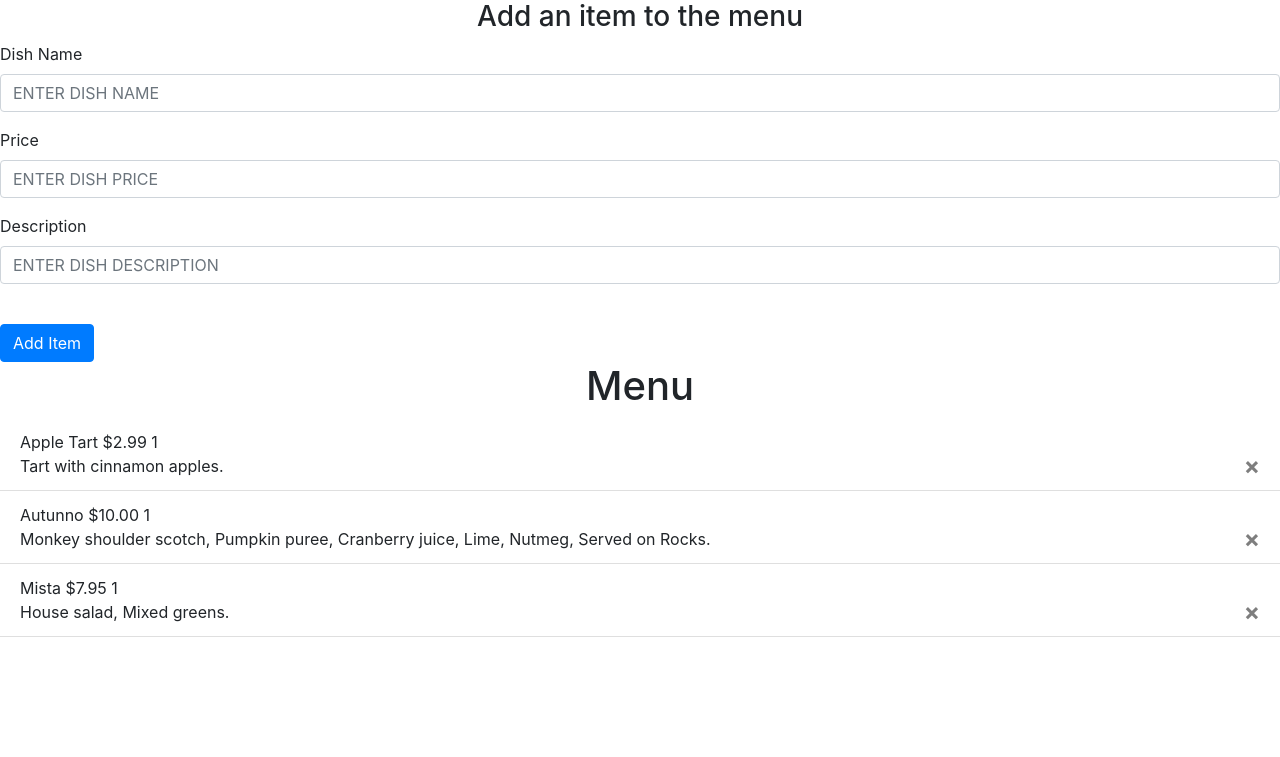
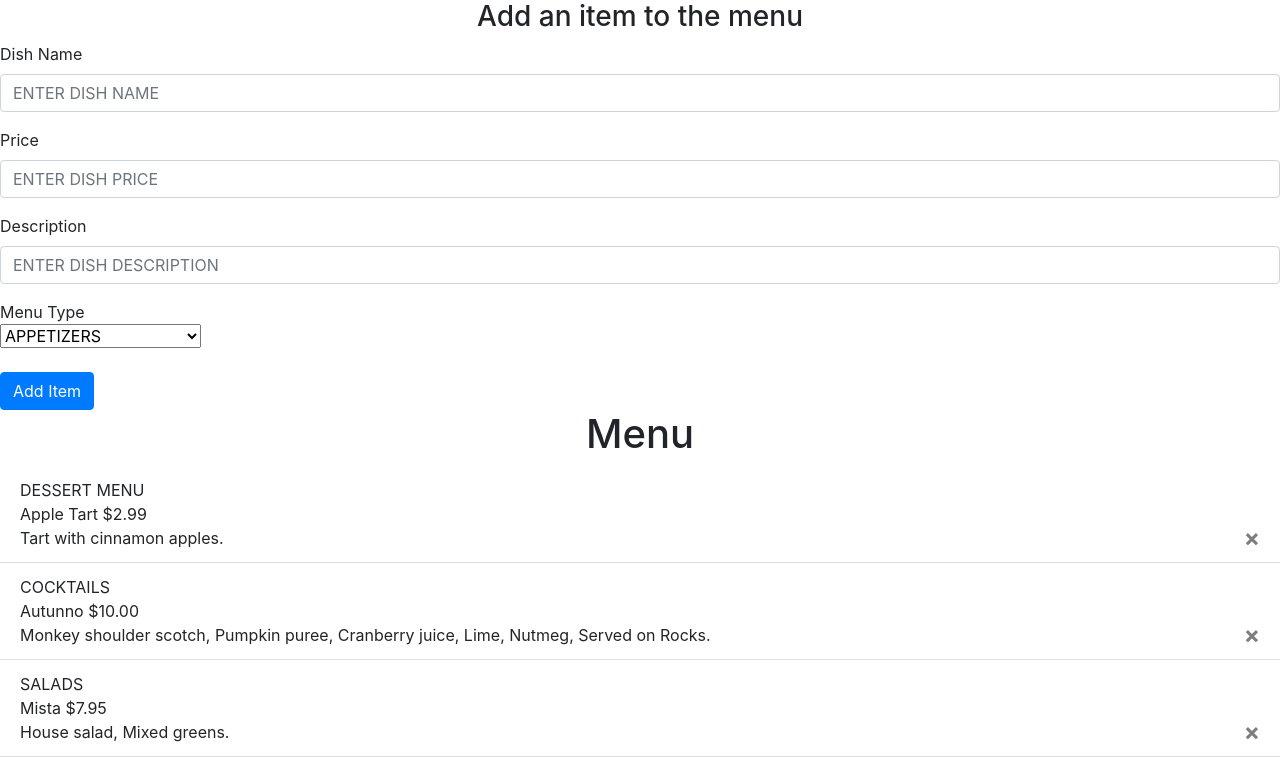
Before and after one commit to rancy1313/Avanzare, a Flask app: page /add-menu-item in a window 1280 px wide. Shown: the part 56-813 px from the top of the page. Before the commit the page ends 693 px from the top, so only its background shows below. Run offline with Flask 2, Linux system fonts and the light colour scheme; a user stored in the database is signed in; data comes from the database, SQL or seed files in the repository; both versions use the stored data as it was after the commit; some libraries are stand-ins or nearby versions.

Commit message:
add menu type and changed it so it doesnt metter when head chef email was created now grabs id and that emails contents are displayed on the start page

```diff
--- a/avanzareApp/auth.py
+++ b/avanzareApp/auth.py
@@ -16,7 +16,8 @@ auth = Blueprint('auth', __name__)
 
 @auth.route('/start_page', methods=['GET'])
 def start_page():
-    items = Menu.query.filter_by(user_id=4).order_by(Menu.name).all()
+    user = User.query.filter(User.email=='headChef@gmail.com').first()
+    items = Menu.query.filter_by(user_id=user.id).order_by(Menu.name).all()
     return render_template("start_page.html", items=items, user=current_user)
 
 '''
--- a/avanzareApp/models.py
+++ b/avanzareApp/models.py
@@ -20,6 +20,7 @@ class Menu(db.Model):
     name = db.Column(db.String(150), unique=True)
     price = db.Column(db.String(150))
     description = db.Column(db.String(10000))
+    menu_type = db.Column(db.String(150))
     date = db.Column(db.DateTime(timezone=True), default=func.now())
     user_id = db.Column(db.Integer, db.ForeignKey('user.id'))
 
--- a/avanzareApp/templates/edit_menu.html
+++ b/avanzareApp/templates/edit_menu.html
@@ -87,6 +87,27 @@
         />
     </div>
 
+    <div>Menu Type</div>
+    <select class="selectpicker" type="menu_type" id="menu_type" name="menu_type">
+      <optgroup label="DINNER MENU" >
+        <option>APPETIZERS</option>
+        <option>SALADS</option>
+        <option>PASTAS</option>
+        <option>ENTREES</option>
+        <option>SIDES</option>
+      </optgroup>
+
+      <option>DESSERT MENU</option>
+      <option>AFTER DINNER DRINKS</option>
+      <option>COCKTAILS</option>
+      <optgroup label="BEER">
+        <option>BOTTLE</option>
+        <option>DRAFT</option>
+      </optgroup>
+    </select>
+
+
+    <br />
     <br />
     <button type="submit" class="btn btn-primary">Add Item</button>
 </form>
@@ -96,9 +117,10 @@
         <ul class="list-group list-group-flush" id="items">
           {% for item in user.items %}
               <li class="list-group-item">
+                  {{ item.menu_type }}
+                  <br />
                   {{ item.name }}
                   {{ item.price }}
-                  {{ user.id }}
                   <br />
                   {{ item.description }}
                 <button type="button" class="close" onClick="deleteMenuItem({{ item.id }})">
--- a/avanzareApp/views.py
+++ b/avanzareApp/views.py
@@ -14,6 +14,7 @@ def add_menu_item():
         name = request.form.get('name')
         price = request.form.get('price')
         description = request.form.get('description')
+        menu_type = request.form.get('menu_type')
 
 
         menu_item = Menu.query.filter_by(name=name).first()
@@ -25,7 +26,7 @@ def add_menu_item():
             #flash('Description must be less than 10,000 characters.', category="error")
         else:
             # add the user
-            new_menu_item = Menu(name=name, price=price, description=description, user_id=current_user.id)
+            new_menu_item = Menu(name=name, price=price, description=description, menu_type=menu_type, user_id=current_user.id)
             db.session.add(new_menu_item)
             db.session.commit()
             #login_user(user, remember=True)
@@ -67,7 +68,7 @@ def delete_item():
     item = json.loads(request.data)
     itemId = item['itemId']
     item = Menu.query.get(itemId)
-    print(item)
+
     if item:
         if item.user_id == current_user.id:
             db.session.delete(item)
```
Also changed, not shown: instance/database.db.
